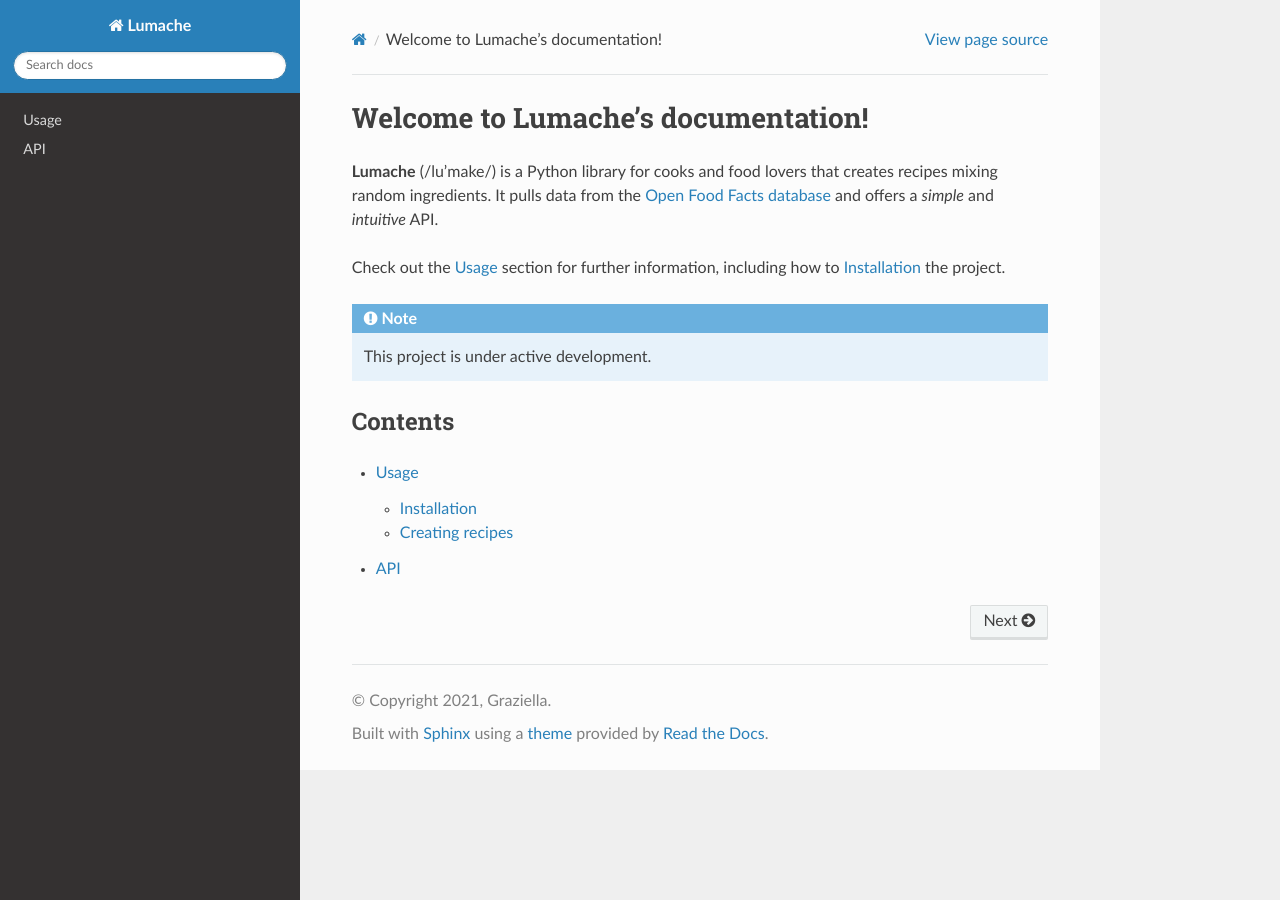
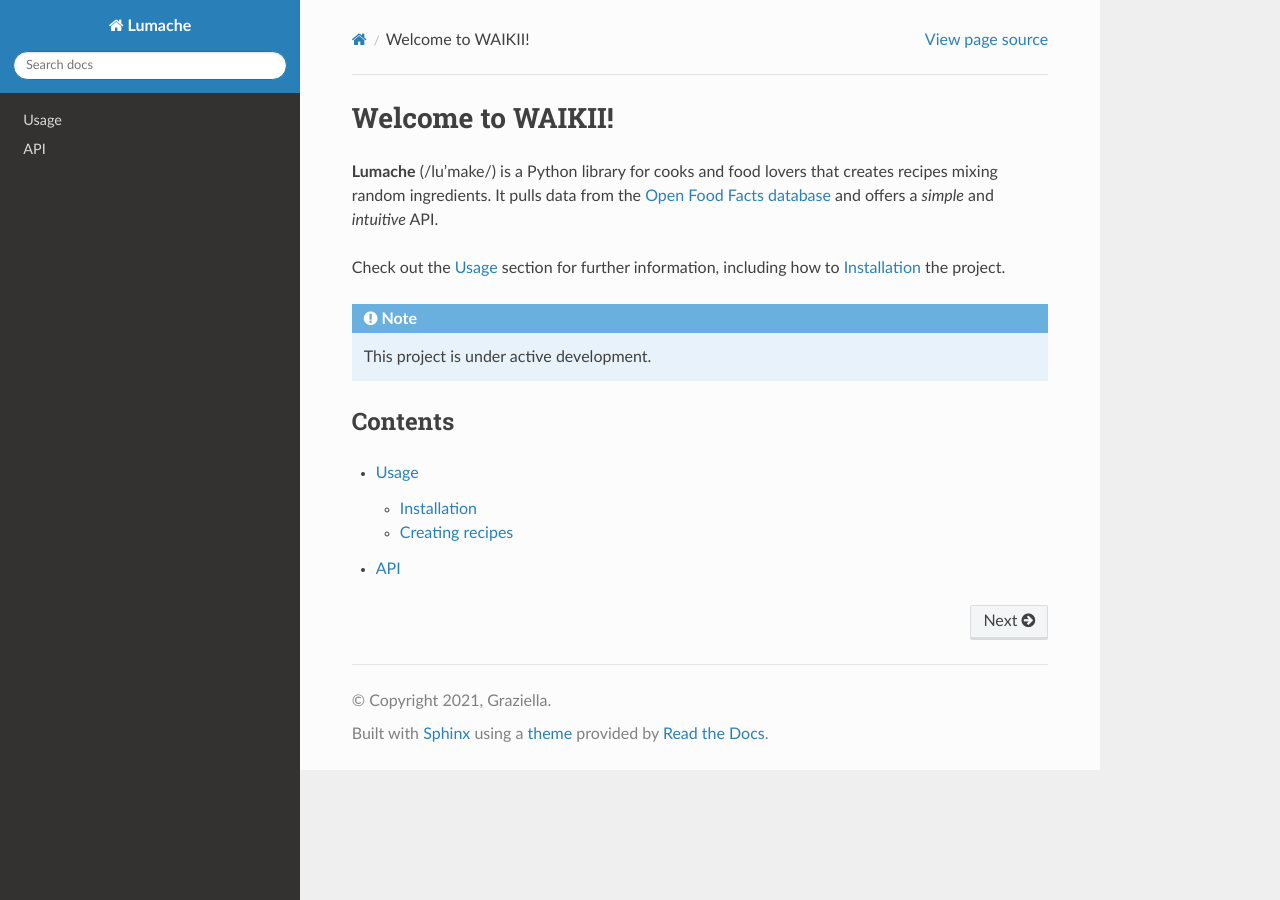
Before and after one commit to cyx-aki/rtd-tutorial, a Sphinx documentation site: the page built from docs/source/index.rst, in a window 1280 px wide. Built offline with Sphinx 7.4.7 and the Read the Docs theme 3.1.0, drawn with Linux system fonts in a browser that asks for light colours.

Commit message:
Update index.rst

```diff
--- a/docs/source/index.rst
+++ b/docs/source/index.rst
@@ -1,4 +1,4 @@
-Welcome to Lumache's documentation!
+Welcome to WAIKII!
 ===================================
 
 **Lumache** (/lu'make/) is a Python library for cooks and food lovers
```
